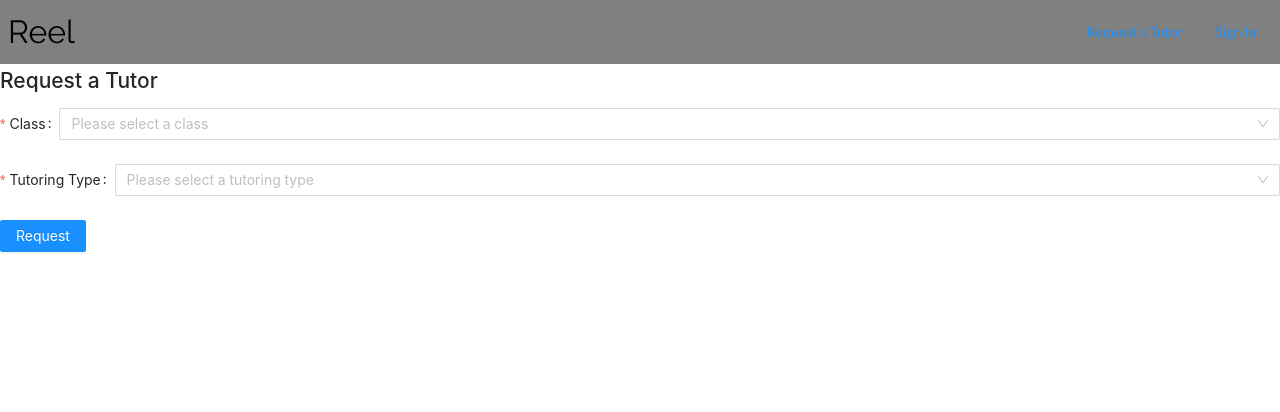
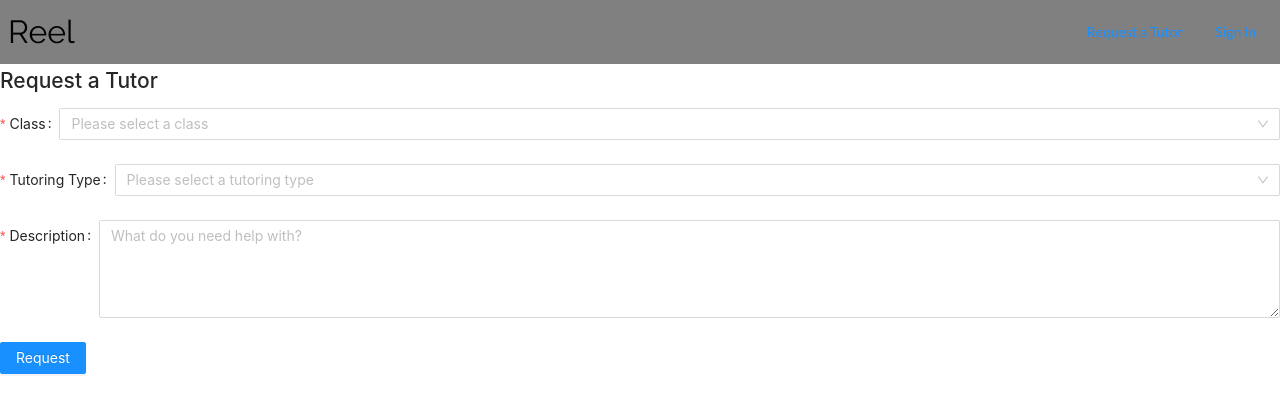
Before and after one commit to kesne/Reel, a Next.js app: page /request in a window 1280 px wide. Shown: the top 412 px of the page. Built offline with nearby package versions, Linux system fonts and the light colour scheme.

Commit message:
Add Description to request form

```diff
--- a/components/Request/Index.jsx
+++ b/components/Request/Index.jsx
@@ -31,6 +31,16 @@ export default function() {
                     <Option value="CONTENT">Content</Option>
                 </Select>
             </Form.Item>
+            <Form.Item
+                name="description"
+                label="Description"
+                rules={[{ required: true }]}
+            >
+                <Input.TextArea
+                    rows={4}
+                    placeholder="What do you need help with?"
+                />
+            </Form.Item>
             <Form.Item>
                 <Button type="primary" htmlType="submit">
                     Request
```
